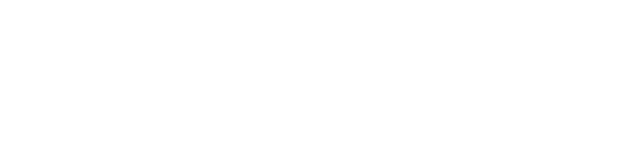
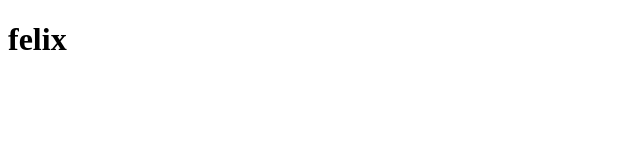
Before and after one commit to felixpaulv/intro2, a plain HTML site: page about.html in a window 1280 px wide. Shown: the whole page, without its empty margins (0-640 px from the left). Drawn offline with Linux system fonts and the light colour scheme.

Commit message:
changes on brchn1

```diff
--- a/about.html
+++ b/about.html
@@ -6,6 +6,6 @@
     <title>Document</title>
 </head>
 <body>
-
+    <h1>felix</h1>
 </body>
 </html>
```
